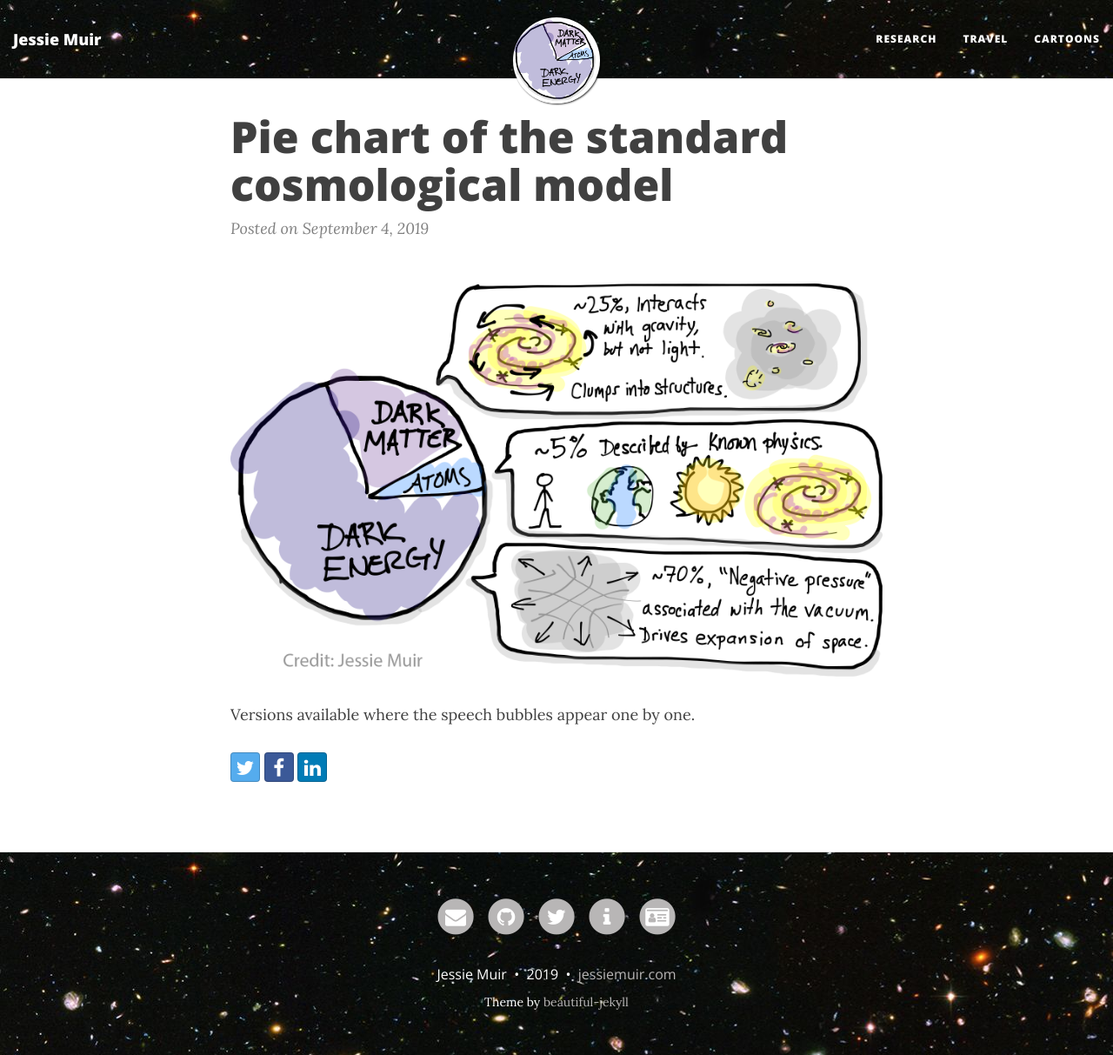
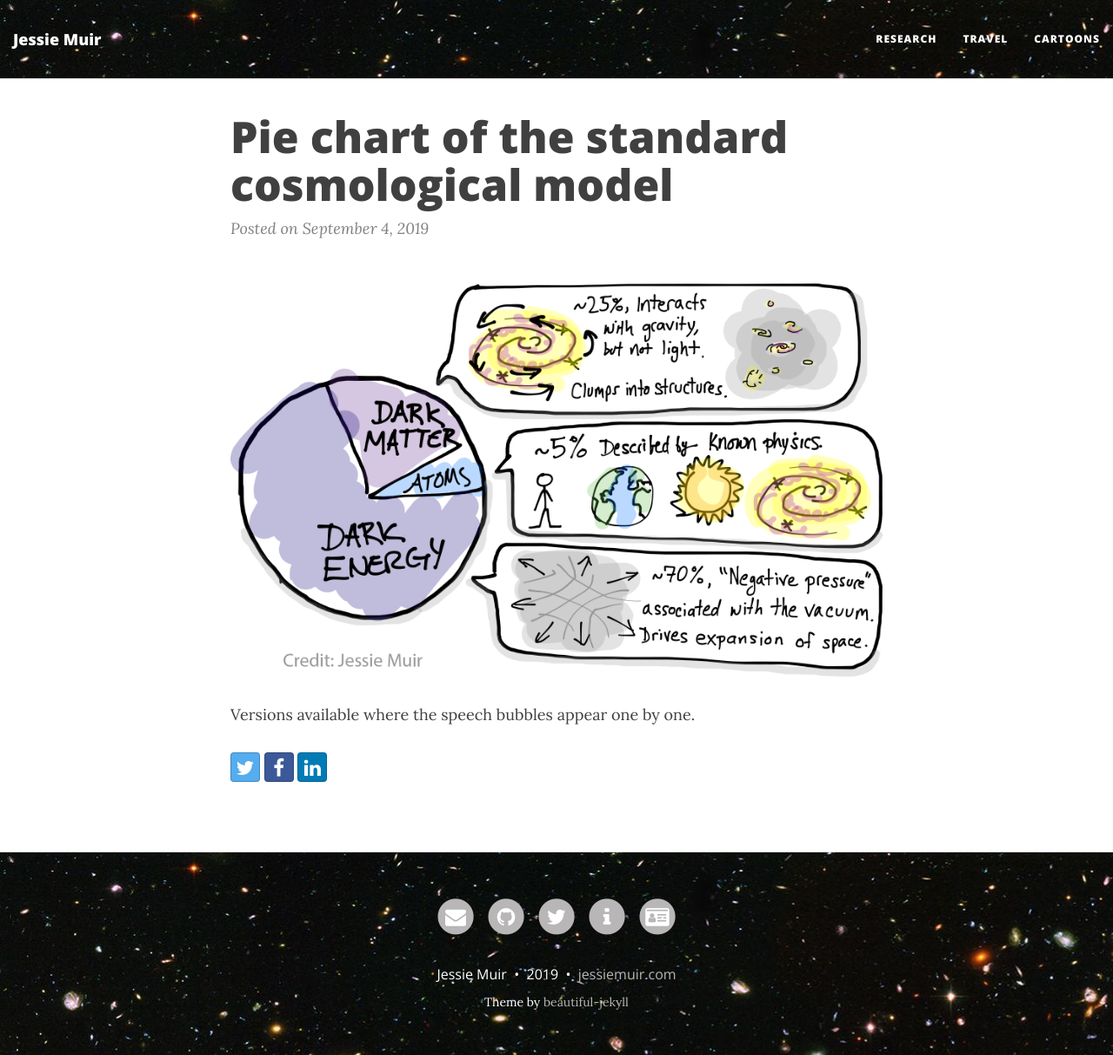
Before and after one commit to jessmuir/jessmuir.github.io, a Jekyll site: the page built from _posts/2019-09-04-piechart.md, in a window 1280 px wide and 1213 px high. Shown: the whole window at 87% size. Built offline with Jekyll 4.4.1, drawn with Linux system fonts in a browser that asks for light colours; nearby versions of some CDN libraries.

Commit message:
post tweak

```diff
--- a/_posts/2019-09-04-piechart.md
+++ b/_posts/2019-09-04-piechart.md
@@ -1,7 +1,7 @@
 ---
 layout: post
 title: Pie chart of the standard cosmological model
-image: /cartoons/images/piechart1_credit_cropped.png
+# image: /cartoons/images/piechart1_credit_cropped.png
 share-img: http://www.jessiemuir.com/cartoons/images/piechart4_credit.png
 social-share: true
 use-site-title: true
```
